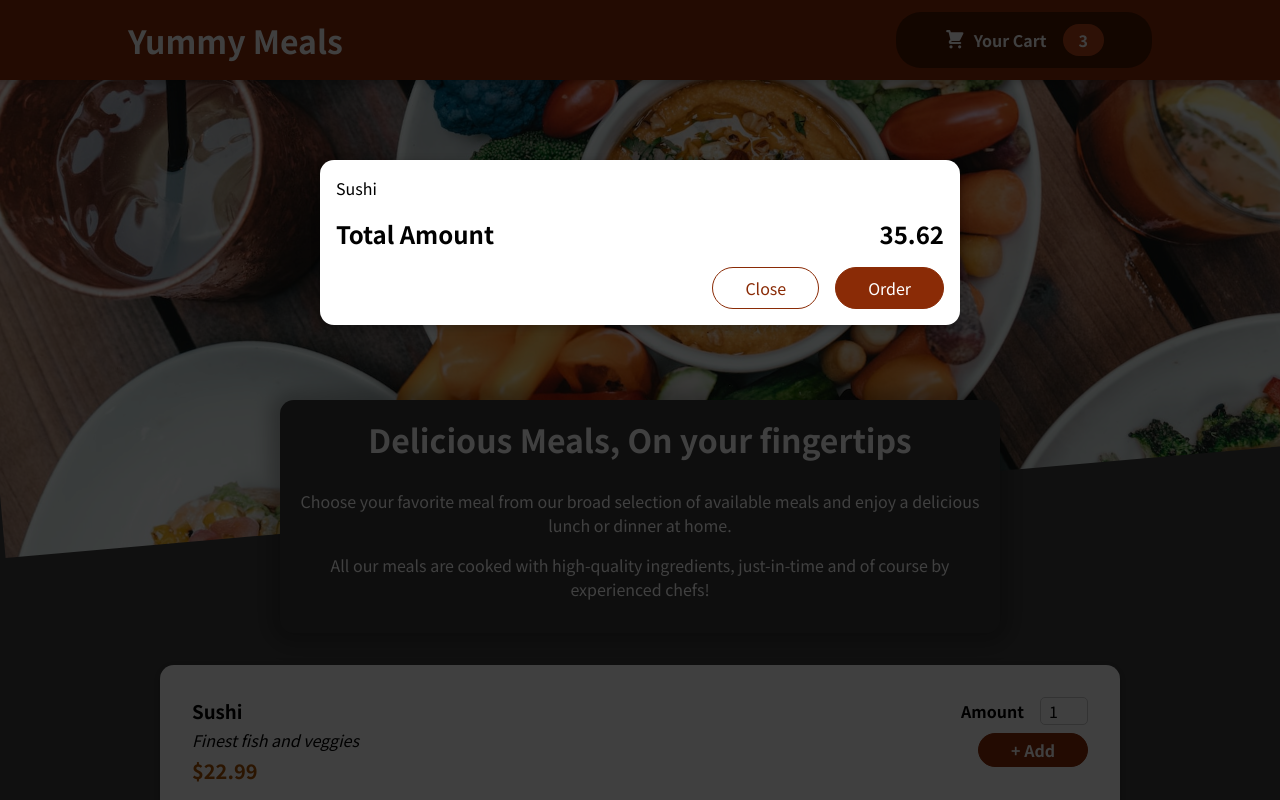
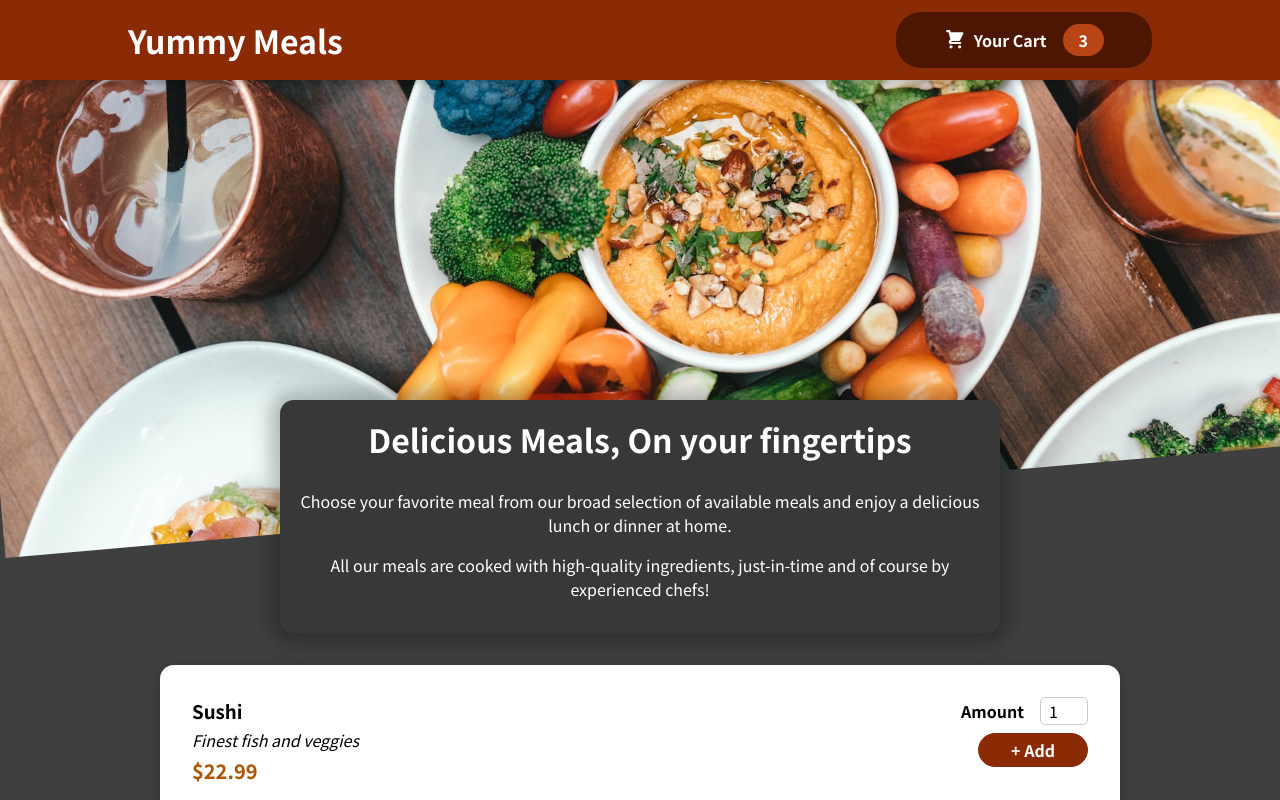
Before and after one commit to arpitbhardwaj/yummy-meals, a React (Create React App) app: page / in a window 1280 px wide. Shown: the top 800 px of the page. Built offline with nearby package versions, Linux system fonts and the light colour scheme.

Commit message:
Added onShow and onClose

```diff
--- a/public/index.html
+++ b/public/index.html
@@ -24,7 +24,7 @@
       work correctly both with client-side routing and a non-root public URL.
       Learn how to configure a non-root public URL by running `npm run build`.
     -->
-    <title>Yummy Meals App</title>
+    <title>Yummy Meals</title>
   </head>
   <body>
     <noscript>You need to enable JavaScript to run this app.</noscript>
--- a/src/App.js
+++ b/src/App.js
@@ -1,13 +1,24 @@
-import { Fragment } from "react";
+import { Fragment, useState } from "react";
 import Header from "./components/Layout/Header";
 import Meals from "./components/Meals/Meals";
 import Cart from "./components/Cart/Cart";
 
 function App() {
+
+  const[cartIsShown, setCartIsShown] = useState(false);
+
+  const showCartHandler = () => {
+    setCartIsShown(true);
+  }
+
+  const hideCartHandler = () => {
+    setCartIsShown(false);
+  }
+
   return (
     <Fragment>
-      <Cart />
-      <Header />
+      {cartIsShown && <Cart onClose={hideCartHandler}/>}
+      <Header onShowCart={showCartHandler}/>
       <main>
         <Meals />
       </main>
--- a/src/components/Cart/Cart.js
+++ b/src/components/Cart/Cart.js
@@ -11,14 +11,14 @@
   );
 
   return (
-    <Modal>
+    <Modal onClose={props.onClose}>
       {cartItems}
       <div className={classes.total}>
         <span>Total Amount</span>
         <span>35.62</span>
       </div>
       <div className={classes.actions}>
-        <button className={classes["button--alt"]}>Close</button>
+        <button className={classes["button--alt"]} onClick={props.onClose}>Close</button>
         <button className={classes.button}>Order</button>
       </div>
     </Modal>
--- a/src/components/Layout/Header.js
+++ b/src/components/Layout/Header.js
@@ -8,7 +8,7 @@
     <Fragment>
       <header className={classes.header}>
         <h1>Yummy Meals</h1>
-        <HeaderCartButton />
+        <HeaderCartButton onClick={props.onShowCart}/>
       </header>
       <div className={classes["main-image"]}>
         <img src={mealsImage} alt="" />
--- a/src/components/Layout/HeaderCartButton.js
+++ b/src/components/Layout/HeaderCartButton.js
@@ -1,14 +1,16 @@
 import classes from "./HeaderCartButton.module.css";
-import CartIcon from "../Cart/CartIcon"
+import CartIcon from "../Cart/CartIcon";
 
-const HeaderCartButton = props => {
-    return <button className={classes.button}>
-        <span className={classes.icon}>
-            <CartIcon />
-        </span>
-        <span>Your Cart</span>
-        <span className={classes.badge}>3</span>
-    </button>;
-}
+const HeaderCartButton = (props) => {
+  return (
+    <button className={classes.button} onClick={props.onClick}>
+      <span className={classes.icon}>
+        <CartIcon />
+      </span>
+      <span>Your Cart</span>
+      <span className={classes.badge}>3</span>
+    </button>
+  );
+};
 
 export default HeaderCartButton;
--- a/src/components/UI/Modal.js
+++ b/src/components/UI/Modal.js
@@ -4,7 +4,7 @@
 import classes from "./Modal.module.css";
 
 const Backdrop = (props) => {
-  return <div className={classes.backdrop} />;
+  return <div className={classes.backdrop} onClick={props.onClose}/>;
 };
 
 const ModalOverlay = (props) => {
@@ -20,7 +20,7 @@
 const Modal = (props) => {
   return (
     <Fragment>
-      {ReactDOM.createPortal(<Backdrop />, portalElement)}
+      {ReactDOM.createPortal(<Backdrop onClose={props.onClose}/>, portalElement)}
       {ReactDOM.createPortal(
         <ModalOverlay>{props.children}</ModalOverlay>,
         portalElement
```
